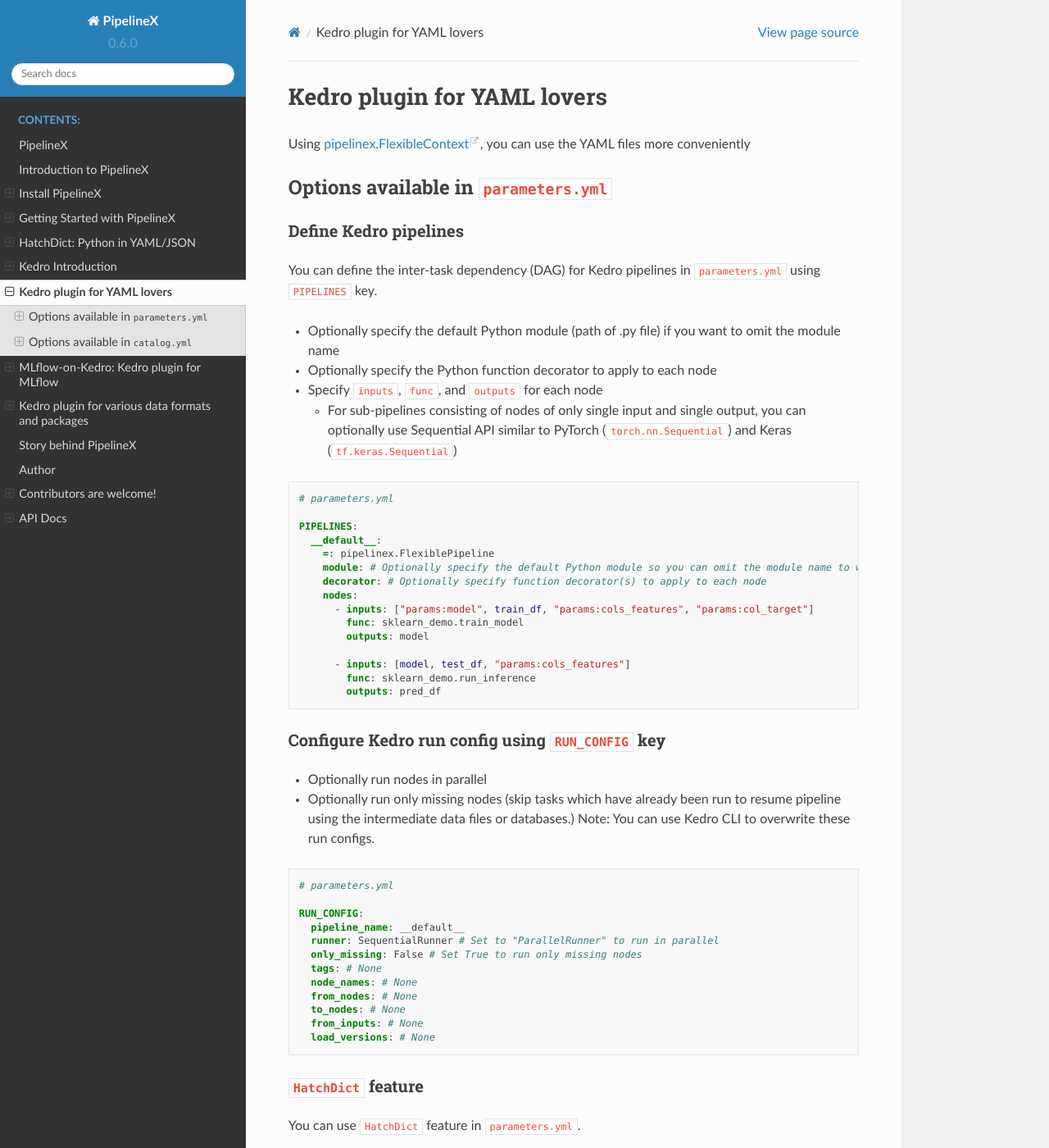
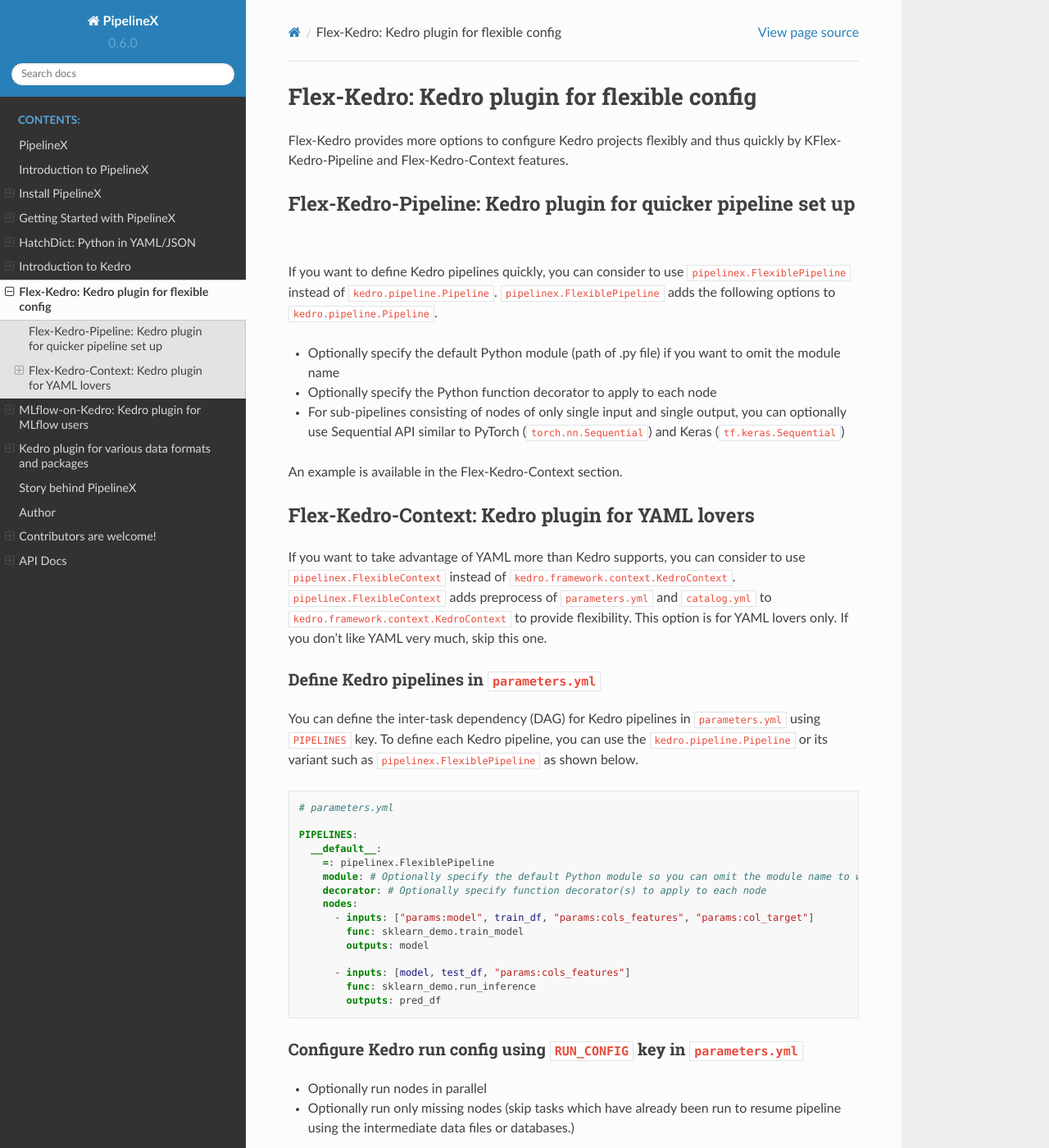
Before and after one commit to Minyus/pipelinex, a Sphinx documentation site: the page built from docs/section06.md, in a window 1280 px wide and 1400 px high. Shown: the whole window at 82% size. Built offline with Sphinx 7.4.7 and the Read the Docs theme 2.0.0, drawn with Linux system fonts in a browser that asks for light colours; some of the changed text lies outside the part shown.

Commit message:
[Docs] Update

````diff
--- a/docs/section01.md
+++ b/docs/section01.md
@@ -16,13 +16,15 @@
 
   Note: `HatchDict` can be used with or without Kedro.
 
-- Kedro plugin for YAML lovers
+- Flex-Kedro: Kedro plugin for flexible config
 
-  Kedro context to define Kedro pipelines in a YAML file with more options
+  - Flex-Kedro-Pipeline: Kedro plugin for quicker pipeline set up
 
-- MLflow-on-Kedro: Kedro plugin for MLflow
+  - Flex-Kedro-Context: Kedro plugin for YAML lovers
 
-  `MLflow-on-Kedro` provides Integration of Kedro with [MLflow](https://github.com/mlflow/mlflow) with Kedro DataSets and Hooks.
+- MLflow-on-Kedro: Kedro plugin for MLflow users
+
+  `MLflow-on-Kedro` provides integration of Kedro with [MLflow](https://github.com/mlflow/mlflow) with Kedro DataSets and Hooks.
 
   Note: You do not need to install MLflow if you do not use.
 
--- a/docs/section06.md
+++ b/docs/section06.md
@@ -1,16 +1,27 @@
-## Kedro plugin for YAML lovers
+## Flex-Kedro: Kedro plugin for flexible config
 
-Using [pipelinex.FlexibleContext](https://github.com/Minyus/pipelinex/blob/master/src/pipelinex/framework/context/flexible_context.py), you can use the YAML files more conveniently
+Flex-Kedro provides more options to configure Kedro projects flexibly and thus quickly by KFlex-Kedro-Pipeline and Flex-Kedro-Context features.
 
-### Options available in `parameters.yml`
+### Flex-Kedro-Pipeline: Kedro plugin for quicker pipeline set up
 
-#### Define Kedro pipelines
+If you want to define Kedro pipelines quickly, you can consider to use `pipelinex.FlexiblePipeline` instead of `kedro.pipeline.Pipeline`. `pipelinex.FlexiblePipeline` adds the following options to `kedro.pipeline.Pipeline`.
+- Optionally specify the default Python module (path of .py file) if you want to omit the module name
+- Optionally specify the Python function decorator to apply to each node
+- For sub-pipelines consisting of nodes of only single input and single output, you can optionally use Sequential API similar to PyTorch (`torch.nn.Sequential`) and Keras (`tf.keras.Sequential`)
 
-  You can define the inter-task dependency (DAG) for Kedro pipelines in `parameters.yml` using `PIPELINES` key.
-  - Optionally specify the default Python module (path of .py file) if you want to omit the module name
-  - Optionally specify the Python function decorator to apply to each node
-  - Specify `inputs`, `func`, and `outputs` for each node
-    - For sub-pipelines consisting of nodes of only single input and single output, you can optionally use Sequential API similar to PyTorch (`torch.nn.Sequential`) and Keras (`tf.keras.Sequential`)
+An example is available in the Flex-Kedro-Context section.
+
+### Flex-Kedro-Context: Kedro plugin for YAML lovers
+
+If you want to take advantage of YAML more than Kedro supports, you can consider to use
+`pipelinex.FlexibleContext` instead of `kedro.framework.context.KedroContext`.
+`pipelinex.FlexibleContext` adds preprocess of `parameters.yml` and `catalog.yml` to `kedro.framework.context.KedroContext` to provide flexibility.
+This option is for YAML lovers only.
+If you don't like YAML very much, skip this one.
+
+#### Define Kedro pipelines in `parameters.yml`
+
+You can define the inter-task dependency (DAG) for Kedro pipelines in `parameters.yml` using `PIPELINES` key. To define each Kedro pipeline, you can use the `kedro.pipeline.Pipeline` or its variant such as `pipelinex.FlexiblePipeline` as shown below.
 
 ```yaml
 # parameters.yml
@@ -30,10 +41,13 @@
         outputs: pred_df
 ```
 
-#### Configure Kedro run config using `RUN_CONFIG` key
-  - Optionally run nodes in parallel
-  - Optionally run only missing nodes (skip tasks which have already been run to resume pipeline using the intermediate data files or databases.)
-  Note: You can use Kedro CLI to overwrite these run configs.
+#### Configure Kedro run config using `RUN_CONFIG` key in `parameters.yml`
+
+- Optionally run nodes in parallel
+
+- Optionally run only missing nodes (skip tasks which have already been run to resume pipeline using the intermediate data files or databases.)
+
+Note: You can use Kedro CLI to overwrite these run configs.
 
 ```yaml
 # parameters.yml
@@ -50,7 +64,7 @@
   load_versions: # None
 ```
 
-#### `HatchDict` feature
+#### Use `HatchDict` feature in `parameters.yml`
 
 You can use `HatchDict` feature in `parameters.yml`.
 
@@ -68,12 +82,10 @@
 col_target: Survived # Column used as the target: whether the passenger survived or not
 ```
 
-### Options available in `catalog.yml`
-
-#### Enable caching
+#### Enable caching for Kedro DataSets in `catalog.yml`
 
 Enable caching using `cached` key set to True if you do not want Kedro to load the data from disk/database which were in the memory. ([`kedro.io.CachedDataSet`](https://kedro.readthedocs.io/en/latest/kedro.io.CachedDataSet.html#kedro.io.CachedDataSet) is used under the hood.)
 
-#### `HatchDict` feature
+#### Use `HatchDict` feature in `catalog.yml`
 
 You can use `HatchDict` feature in `catalog.yml`.
--- a/docs/section07.md
+++ b/docs/section07.md
@@ -1,4 +1,4 @@
-## MLflow-on-Kedro: Kedro plugin for MLflow
+## MLflow-on-Kedro: Kedro plugin for MLflow users
 
 ### How to use MLflow from Kedro projects
 
````
Also changed, not shown: README.md (+39 -24 lines), docs/section05.md (+1 -1 lines).
